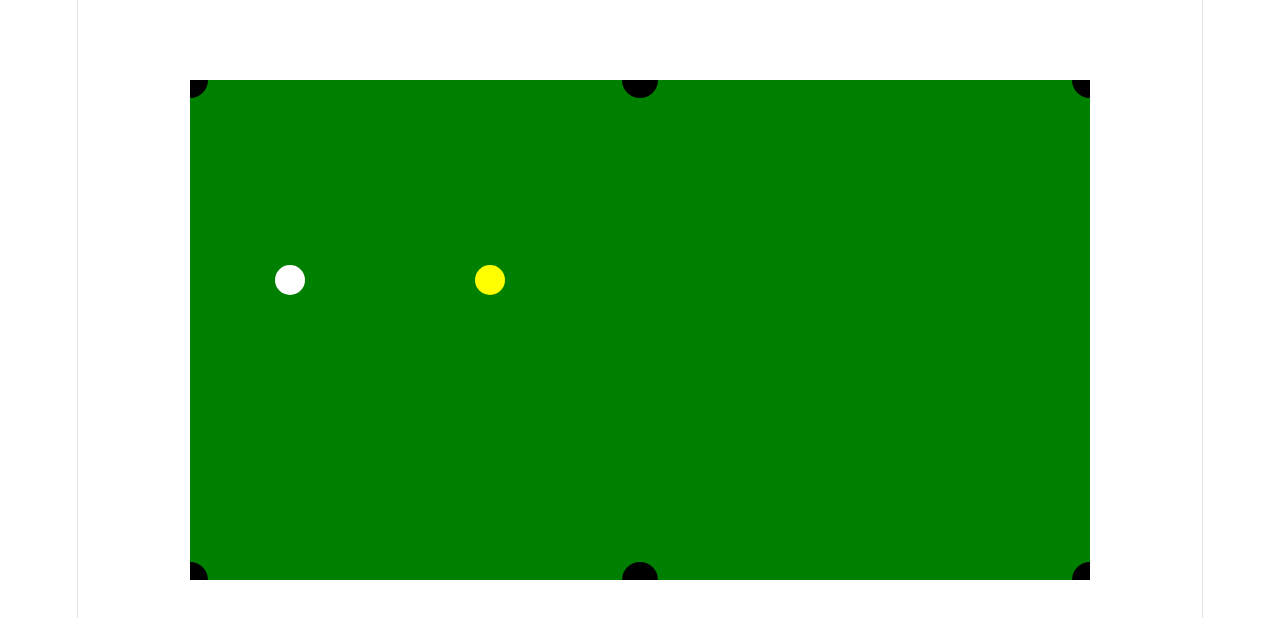
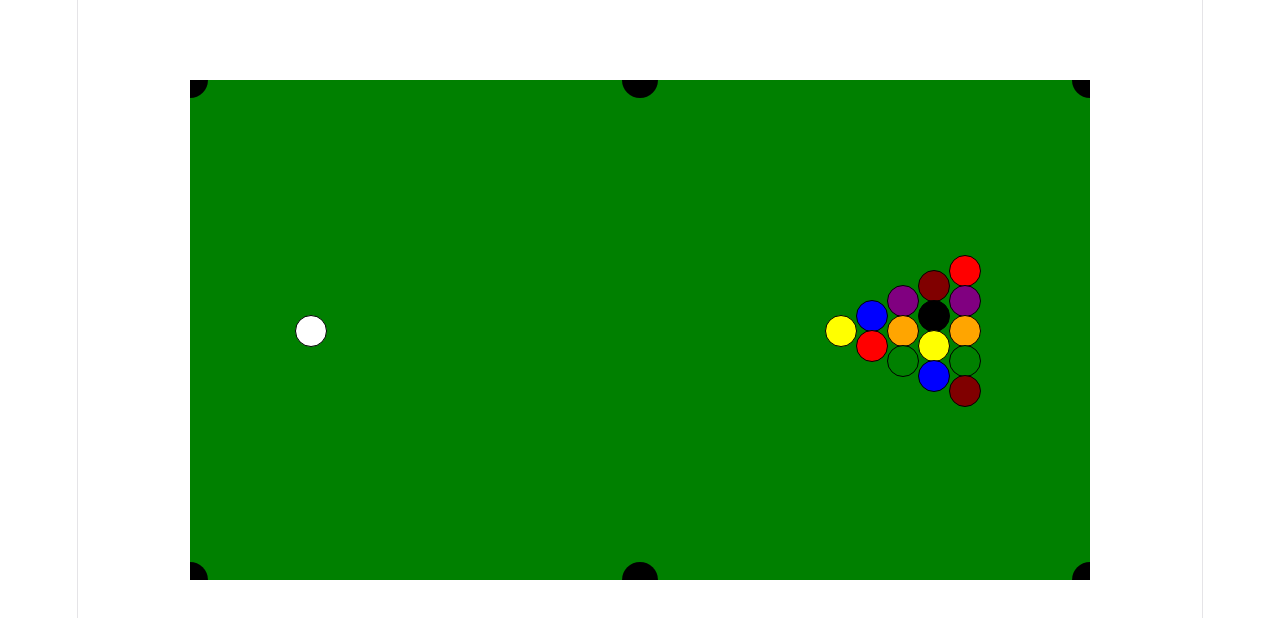
Before and after one commit to andrew-guadiana/8-ball_pool_AI, a React (Vite) app in the folder frontend/: page / in a window 1280 px wide. Shown: the top 618 px of the page. Built offline with nearby package versions, Linux system fonts and the light colour scheme.

Commit message:
Strike ball instead of drag

```diff
--- a/frontend/src/App.tsx
+++ b/frontend/src/App.tsx
@@ -30,6 +30,16 @@ const pockets: Pocket[] = [
   {x: 900, y: 500},
 ]
 
+const pocketOpeningsX = [450]
+const pocketOpeningsY = [225, 275]
+const pocketCutout = 45
+
+function nearAnyPocketX(y: number) {
+  return pockets.some((p) => Math.abs(p.y - y) < pocketCutout)
+}
+function nearAnyPocketY(x: number) {
+  return pockets.some((p) => Math.abs(p.x - x) < pocketCutout)
+}
 
 function Ball({ x, y, color, onPointerDown }: BallProps) {
   return (
@@ -46,6 +56,7 @@ function Ball({ x, y, color, onPointerDown }: BallProps) {
         height: 30,
         borderRadius: "50%",
         background: color,
+        border: "1px solid black",
         cursor: "grab",
       }}
     />
@@ -118,37 +129,88 @@ function isInPocket(ball: Ball) {
 }
 
 function App() {
-  const [balls, setBalls] = useState<Ball[]>([
-    { id: "cue", x: 100, y: 200, vx: 0, vy: 0, color: "white" },
-    { id: "1", x: 300, y: 200, vx: 0, vy: 0, color: "yellow" },
-  ])
 
-  const [draggingId, setDraggingId] = useState<string | null>(null)
-  const lastPointer = useRef({ x: 0, y: 0})
-  const boardRef = useRef<HTMLDivElement>(null)
+  const BALL_R = 15
+  const BALL_GAP = 1
+  const ROW_SPACING = (BALL_R * 2 + BALL_GAP) * 0.87
+  const COL_SPACING = BALL_R * 2 + BALL_GAP
+
+  const objectBallColors: Record<string, string> = {
+    "1": "yellow",
+    "2": "blue",
+    "3": "red",
+    "4": "purple",
+    "5": "orange",
+    "6": "green",
+    "7": "maroon",
+    "8": "black",
+    "9": "yellow",
+    "10": "blue",
+    "11": "red",
+    "12": "purple",
+    "13": "orange",
+    "14": "green",
+    "15": "maroon",
+  }
+
+  function createRack() {
+    const balls: Ball[] = [
+      { id: "cue", x: 120, y: 250, vx: 0, vy: 0, color: "white" },
+    ]
+
+    const startX = 650
+    const startY = 250
+
+    let n = 1
+
+    for (let row = 0; row < 5; row++) {
+      for (let i = 0; i <= row; i++) {
+        balls.push({
+          id: String(n),
+          x: startX + row * COL_SPACING,
+          y: startY - (row * BALL_R) + i * (BALL_R * 2),
+          vx: 0,
+          vy: 0,
+          color: objectBallColors[String(n)] ?? "gray",
+        })
+        n++
+      }
+    }
+
+    return balls
+  }
+
+  const [balls, setBalls] = useState<Ball[]>(createRack())
+
+  const [aiming, setAiming] = useState(false)
+  const aimStart = useRef({ x: 0, y: 0})
+  const aimCurrent = useRef({ x: 0, y: 0})
 
   const updateBallPosition = (e: React.PointerEvent<HTMLDivElement>) => {
-    if (!draggingId) return
+    if (!aiming) return
 
     const rect = e.currentTarget.getBoundingClientRect()
-    const x = e.clientX - rect.left
-    const y = e.clientY - rect.top
+    aimCurrent.current = {
+      x: e.clientX - rect.left,
+      y: e.clientY - rect.top,
+    }
+  }
 
-    const dx = x - lastPointer.current.x
-    const dy = y - lastPointer.current.y
+  const endDrag = () => {
+    if (!aiming) return
 
-    lastPointer.current = { x, y }
+    const dx = aimStart.current.x - aimCurrent.current.x
+    const dy = aimStart.current.y - aimCurrent.current.y
+    const power = 0.08
 
     setBalls((prev) =>
              prev.map((ball) =>
-               ball.id === draggingId ? { ...ball, x, y, vx: dx * 0.2, vy: dy * 0.2 } : ball
+                      ball.id === "cue"
+                      ? { ...ball, vx: dx * power, vy: dy * power, }
+                      : ball
                      )
             )
-  }
-
-  const endDrag = () => {
-    if (!draggingId) return
-      setDraggingId(null)
+      setAiming(false)
   }
 
   const radius = 15
@@ -156,43 +218,52 @@ function App() {
   const height = 500
   const friction = 0.985
 
+  const boardRef = useRef<HTMLDivElement>(null)
+
   useEffect(() => {
     let frameId = 0
 
     const step = () => {
       setBalls((prev) => {
         let nextBalls = prev.map((ball) => {
-                 if (ball.id === draggingId) return ball
+                 if (ball.id === "cue" && aiming) return ball
 
                   let nextX = ball.x + ball.vx
                   let nextY = ball.y + ball.vy
 
+                  const stopSpeed = 0.03
+
                   let nextVx = ball.vx * friction
                   let nextVy = ball.vy * friction
 
+                  if (Math.abs(nextVx) < stopSpeed) nextVx = 0
+                  if (Math.abs(nextVy) < stopSpeed) nextVy = 0
+
                   if (nextX < radius) {
+                    if (!nearAnyPocketX(nextY)) {
                       nextX = radius
                       nextVx *= -1
+                    }
                   } else if (nextX > width - radius) {
+                    if (!nearAnyPocketX(nextY)) {
                       nextX = width - radius
                       nextVx *= -1
                     }
+                  }
 
                   if (nextY < radius) {
+                    if (!nearAnyPocketY(nextX)) {
                       nextY = radius
                       nextVy *= -1
+                    }
                   } else if (nextY > height - radius) {
+                    if (!nearAnyPocketY(nextX)) {
                       nextY = height - radius
                       nextVy *= -1
                     }
+                  }
 
-                  return {
-                    ...ball,
-                    x: nextX,
-                    y: nextY,
-                    vx: nextVx,
-                    vy: nextVy,
-                  }
+                  return { ...ball, x: nextX, y: nextY, vx: nextVx, vy: nextVy, }
                })
 
                for (let i = 0; i < nextBalls.length; i++) {
@@ -214,8 +285,10 @@ function App() {
     frameId = requestAnimationFrame(step)
 
     return () => cancelAnimationFrame(frameId)
-  }, [draggingId])
+  }, [aiming])
 
+  const cuePos = balls.find((ball) => ball.id === "cue")
+  const cueCenter = cuePos ? { x: cuePos.x, y: cuePos.y } : { x: 0, y: 0 }
   return (
     <div
     ref={boardRef}
@@ -235,22 +308,44 @@ function App() {
       <Pocket key={i} x={p.x} y={p.y} />
     ))}
 
+
+    {aiming && (
+      <div
+      style={{
+        position: "absolute",
+        left: cueCenter.x,
+        top: cueCenter.y,
+        width: Math.hypot( aimCurrent.current.x - aimStart.current.x, aimCurrent.current.y - aimStart.current.y),
+        height: 4,
+        background: "white",
+        transformOrigin: "0 0",
+        transform: `rotate(${Math.atan2(
+          cueCenter.y - aimCurrent.current.y,
+          cueCenter.x - aimCurrent.current.x
+        )}rad)`,
+        pointerEvents: "none",
+        zIndex: 10,
+      }}
+      />
+    )}
+
       {balls.map((ball) => (
         <Ball
           key={ball.id}
           x={ball.x}
           y={ball.y}
           color={ball.color}
-          onPointerDown={(e) => {
+          onPointerDown={ball.id === "cue" ? (e) => {
             const rect = boardRef.current?.getBoundingClientRect()
             if (!rect) return
 
-            lastPointer.current = {
-              x: e.clientX - rect.left,
-              y: e.clientY - rect.top,
-            }
-            setDraggingId(ball.id)
-          }}
+              const x = e.clientX - rect.left
+              const y = e.clientY - rect.top
+
+            aimStart.current = { x, y }
+            aimCurrent.current = { x, y }
+            setAiming(true)
+          } : undefined}
         />
       ))}
     </div>
```
Lines whose indentation alone changed are shown as unchanged.
